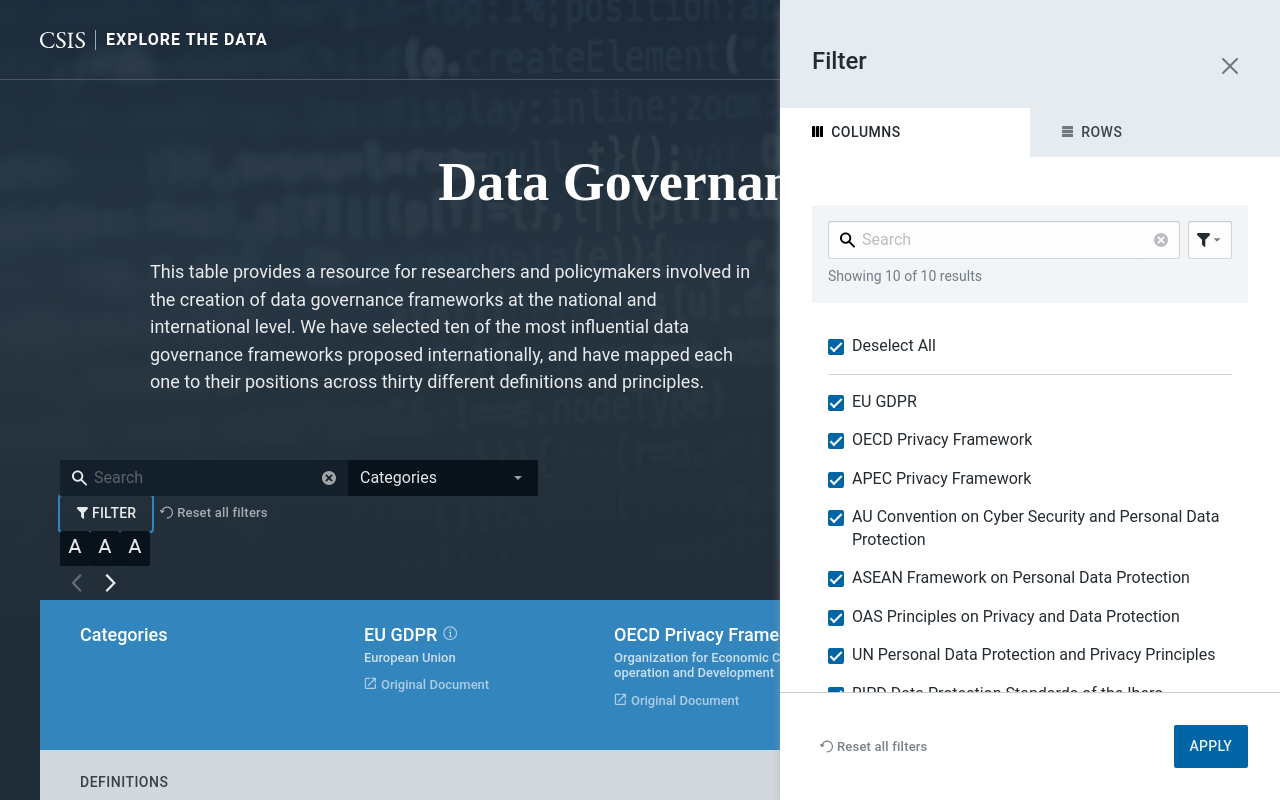
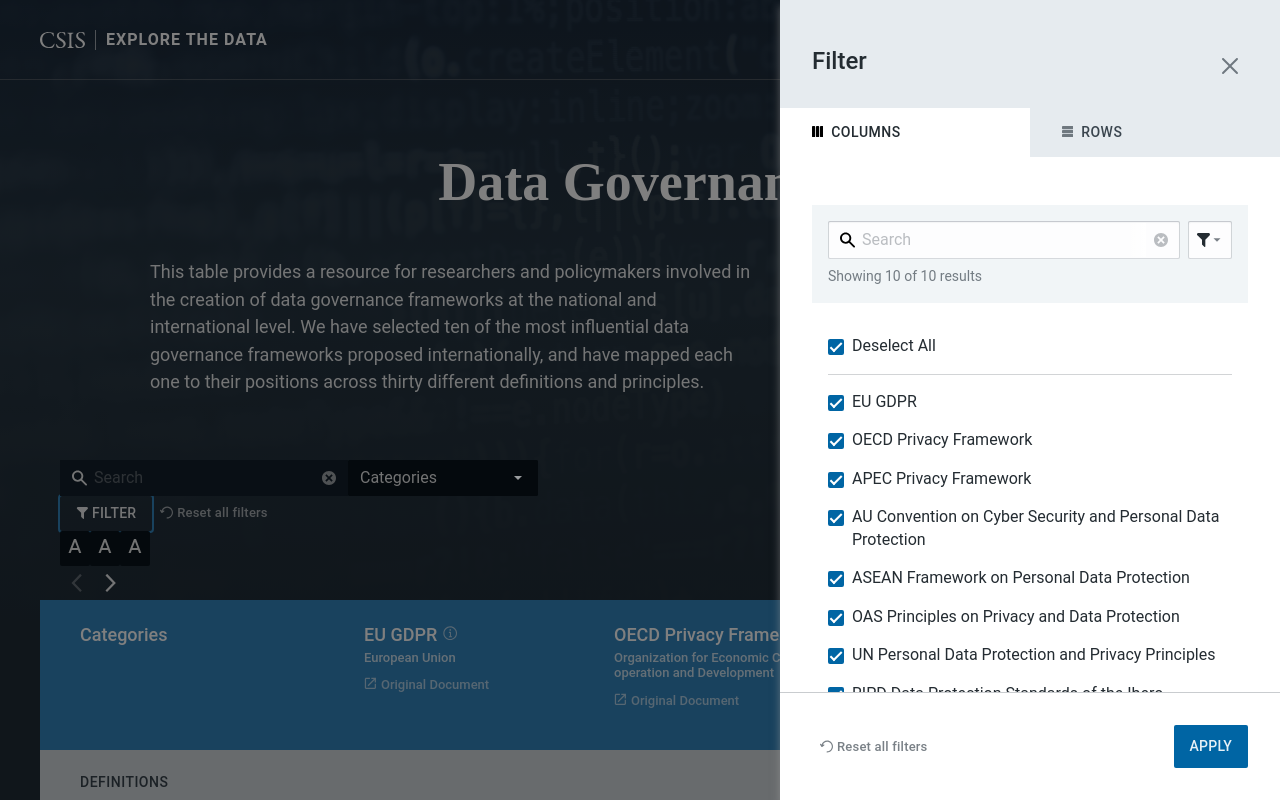
Before and after one commit to CSIS-iLab/tech-policy-database, a React (Create React App) app: page / in a window 1280 px wide. Both pictures are taken after a click on the button "FILTER". Shown: the top 800 px of the page. Built offline with nearby package versions, Linux system fonts and the light colour scheme; a web font is replaced by a local one.

Commit message:
Add modal overlay to modal container

```diff
--- a/src/scss/components/_modal.scss
+++ b/src/scss/components/_modal.scss
@@ -1,4 +1,14 @@
 @use 'abstracts' as *;
+
+.modal__overlay {
+  position: fixed;
+  top: 0;
+  left: 0;
+  z-index: 10;
+  width: 100vw;
+  height: 100vh;
+  background-color: rgba(0, 0, 0, 0.5);
+}
 
 .modal {
   position: fixed;
--- a/src/shared/modals/ModalContainer.js
+++ b/src/shared/modals/ModalContainer.js
@@ -1,16 +1,23 @@
-import React from 'react'
-import LangModal from './LangModal'
-import FilterModal from './custom-filter/FilterModal'
-import FrameworkModal from './FrameworkModal'
+import React, { useContext } from 'react'
+import { GlobalContext } from '../../context/GlobalContext'
+import LangModal from './LangModal'
+import FilterModal from './custom-filter/FilterModal'
+import FrameworkModal from './FrameworkModal'
 
-const ModalContainer = () => {
-  return (
-    <React.Fragment>
-      <LangModal />
-      <FilterModal />
-      <FrameworkModal />
-    </React.Fragment>
-  )
+const ModalContainer = () => {
+  const {frameModalStatus, langModalStatus, filterModalStatus} = useContext(GlobalContext)
+
+  return (
+    frameModalStatus || langModalStatus || filterModalStatus ?
+      <div className="modal__overlay">
+        <React.Fragment>
+          <LangModal />
+          <FilterModal />
+          <FrameworkModal />
+        </React.Fragment>
+      </div>
+    : null
+  )
 }
 
-export default ModalContainer
+export default ModalContainer
```
